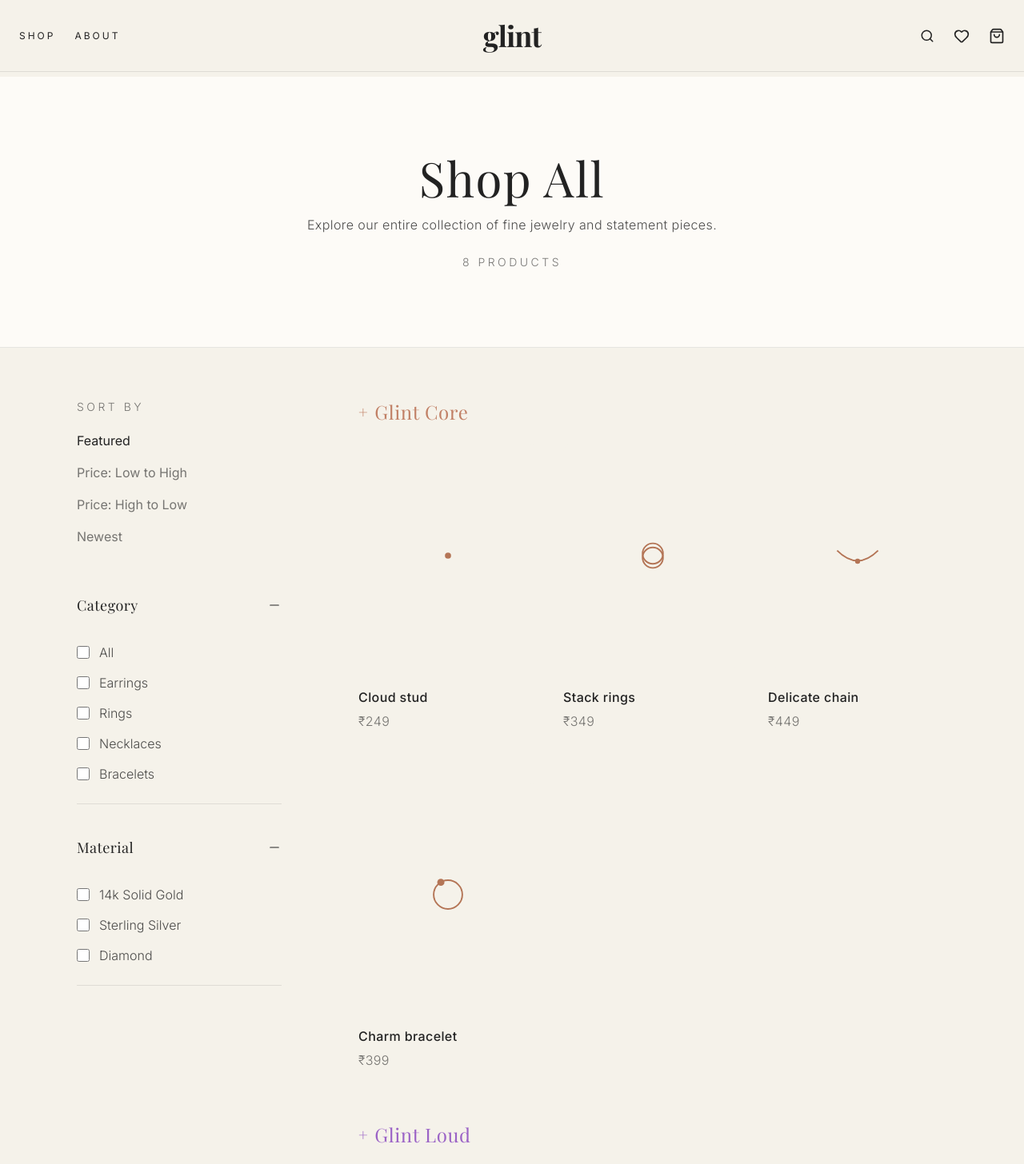
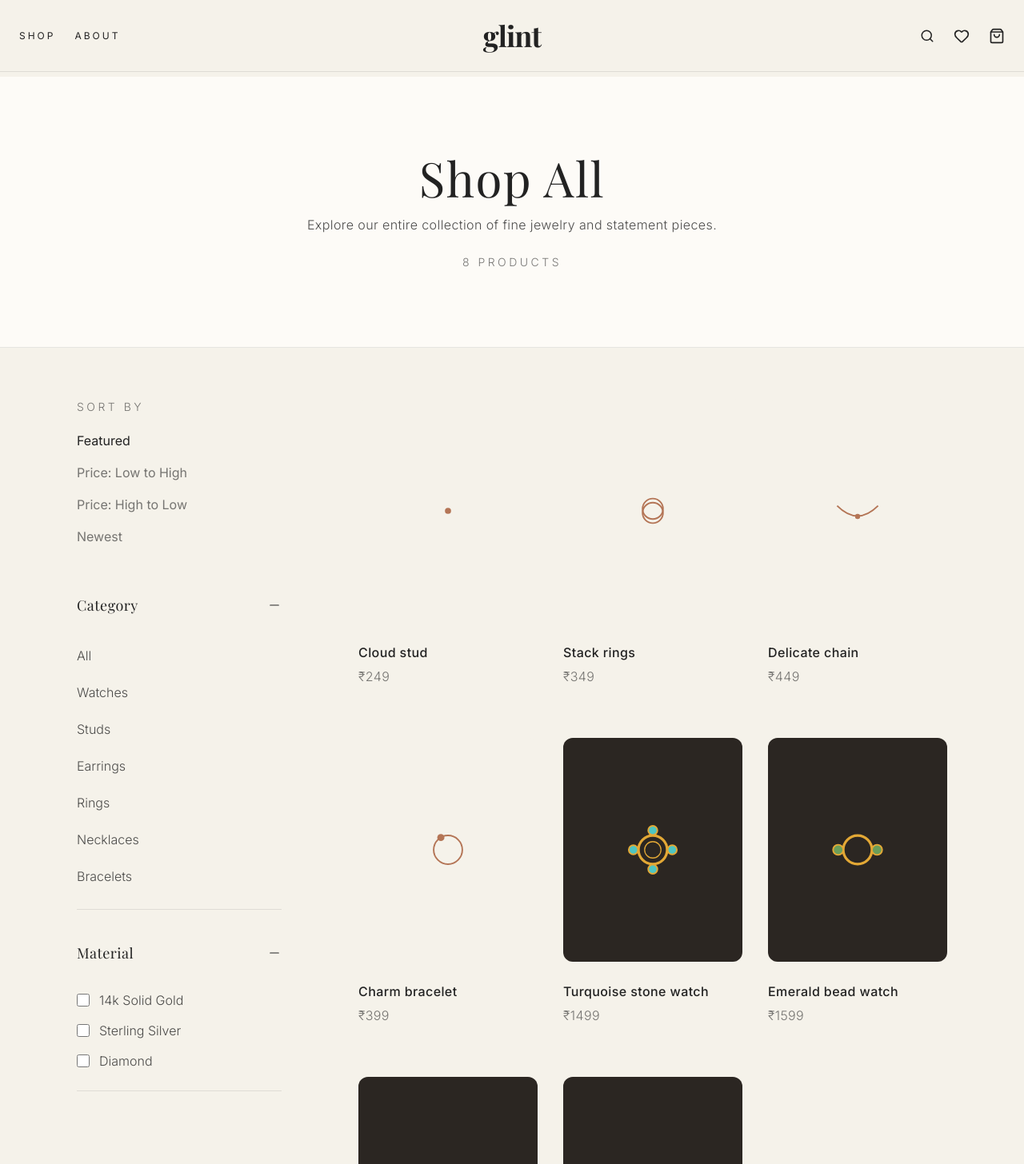
Before and after one commit to yashveerbissaengr-gif/Rangbarareilly, a Next.js app: page /collections/all in a window 1280 px wide. Shown: the top 1456 px of the page at 80% size. Built offline with nearby package versions, Linux system fonts and the light colour scheme; a web font is replaced by a local one.

Commit message:
Refactor collections to use product categories and remove Core/Loud separation

```diff
--- a/app/collections/[slug]/page.tsx
+++ b/app/collections/[slug]/page.tsx
@@ -44,25 +44,7 @@ export default async function CollectionPage({ params }: { params: Promise<{ slu
           <FilterSidebar theme={theme} />
 
           <div className="flex-1 flex flex-col gap-16">
-            {slug === "all" ? (
-              <>
-                <div className="flex flex-col gap-6">
-                  <h2 className="text-2xl font-serif text-[#C18066] flex items-center gap-2">
-                    <span className="text-xl">+</span> Glint Core
-                  </h2>
-                  <ProductGrid products={products.filter(p => p.tags.includes("core"))} theme="core" />
-                </div>
-
-                <div className="flex flex-col gap-6">
-                  <h2 className="text-2xl font-serif text-[#9B63C6] flex items-center gap-2">
-                    <span className="text-xl">+</span> Glint Loud
-                  </h2>
-                  <ProductGrid products={products.filter(p => p.tags.includes("loud"))} theme="loud" />
-                </div>
-              </>
-            ) : (
-              <ProductGrid products={products} theme={theme} />
-            )}
+            <ProductGrid products={products} theme={theme} />
           </div>
         </div>
       </div>
--- a/components/collections/FilterSidebar.tsx
+++ b/components/collections/FilterSidebar.tsx
@@ -1,6 +1,7 @@
 "use client";
 
 import React from "react";
+import Link from "next/link";
 import { Text } from "../ui/Typography";
 import { AccordionItem } from "../ui/Accordion";
 
@@ -32,11 +33,14 @@ export function FilterSidebar({ theme = "core" }: { theme?: "core" | "loud" }) {
       <div className="hidden lg:block space-y-4">
         <AccordionItem title="Category" defaultOpen theme={theme}>
           <div className="space-y-3 pt-2">
-            {["All", "Earrings", "Rings", "Necklaces", "Bracelets"].map((category) => (
-              <label key={category} className="flex items-center space-x-3 cursor-pointer group">
-                <input type="checkbox" className={cn("form-checkbox bg-transparent rounded-none h-4 w-4 transition duration-200 focus:ring-offset-0", checkboxBorderClass, ringClass)} />
-                <span className={cn("transition-colors", isLoud ? "text-glint-ivory/80 group-hover:text-glint-ivory" : "text-glint-charcoal/80 group-hover:text-glint-charcoal")}>{category}</span>
-              </label>
+            {["All", "Watches", "Studs", "Earrings", "Rings", "Necklaces", "Bracelets"].map((category) => (
+              <Link
+                key={category}
+                href={`/collections/${category.toLowerCase()}`}
+                className={cn("block transition-colors py-1", isLoud ? "text-glint-ivory/80 hover:text-glint-ivory" : "text-glint-charcoal/80 hover:text-glint-charcoal")}
+              >
+                {category}
+              </Link>
             ))}
           </div>
         </AccordionItem>
--- a/lib/shopify/index.ts
+++ b/lib/shopify/index.ts
@@ -71,7 +71,7 @@ const MOCK_PRODUCTS: Product[] = [
     shipping: "Free standard shipping on all orders.",
     returns: "30-day return policy for unworn items.",
     price: 249,
-    collection: "Earrings",
+    collection: "Studs",
     rating: 4.8,
     reviewCount: 124,
     tags: ["everyday", "gold", "minimal", "core"],
@@ -175,7 +175,7 @@ const MOCK_PRODUCTS: Product[] = [
     shipping: "Free standard shipping on all orders.",
     returns: "30-day return policy for unworn items.",
     price: 699,
-    collection: "Earrings",
+    collection: "Studs",
     rating: 4.7,
     reviewCount: 84,
     tags: ["studs", "amethyst", "statement", "loud"],
```
